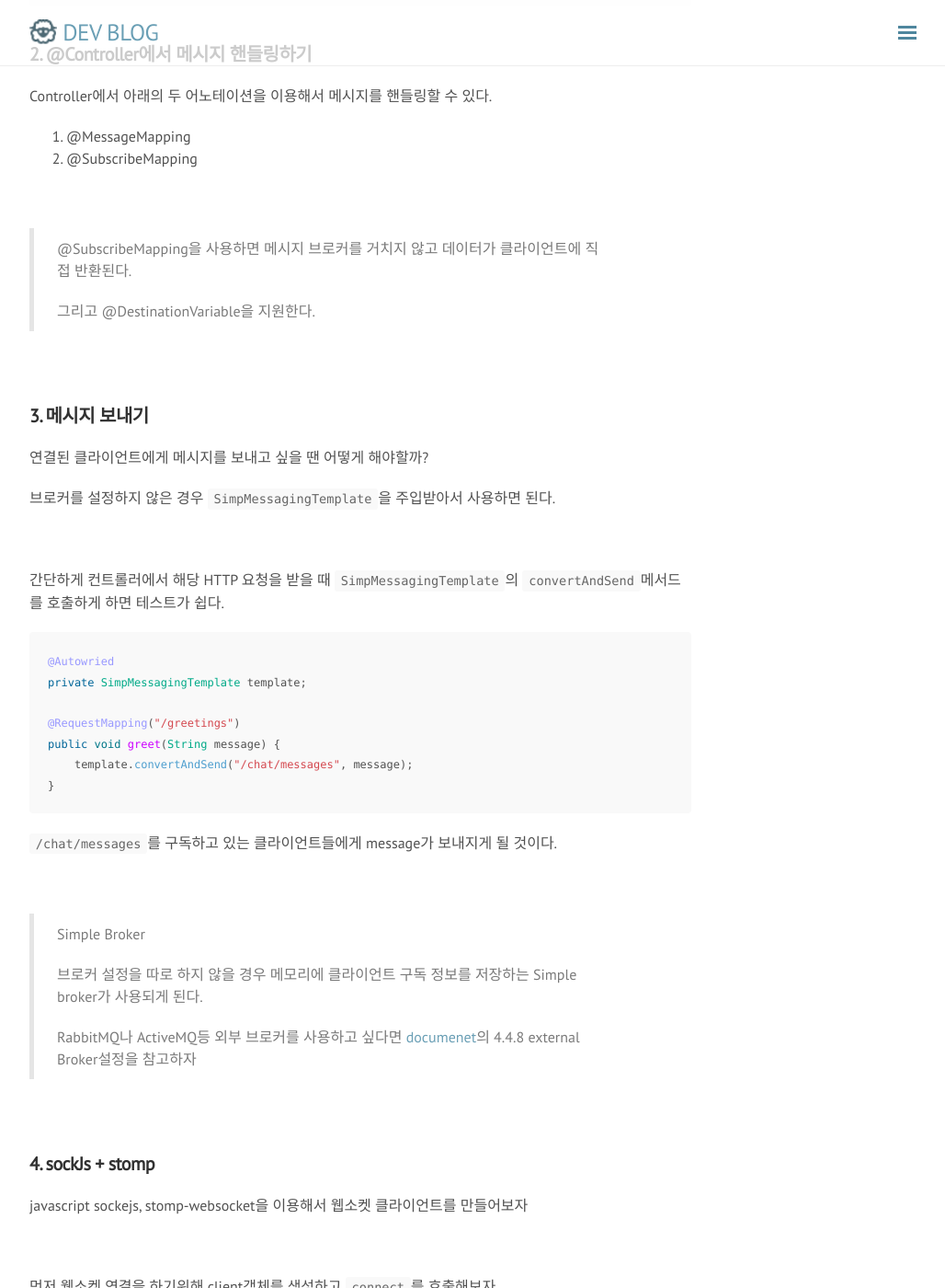
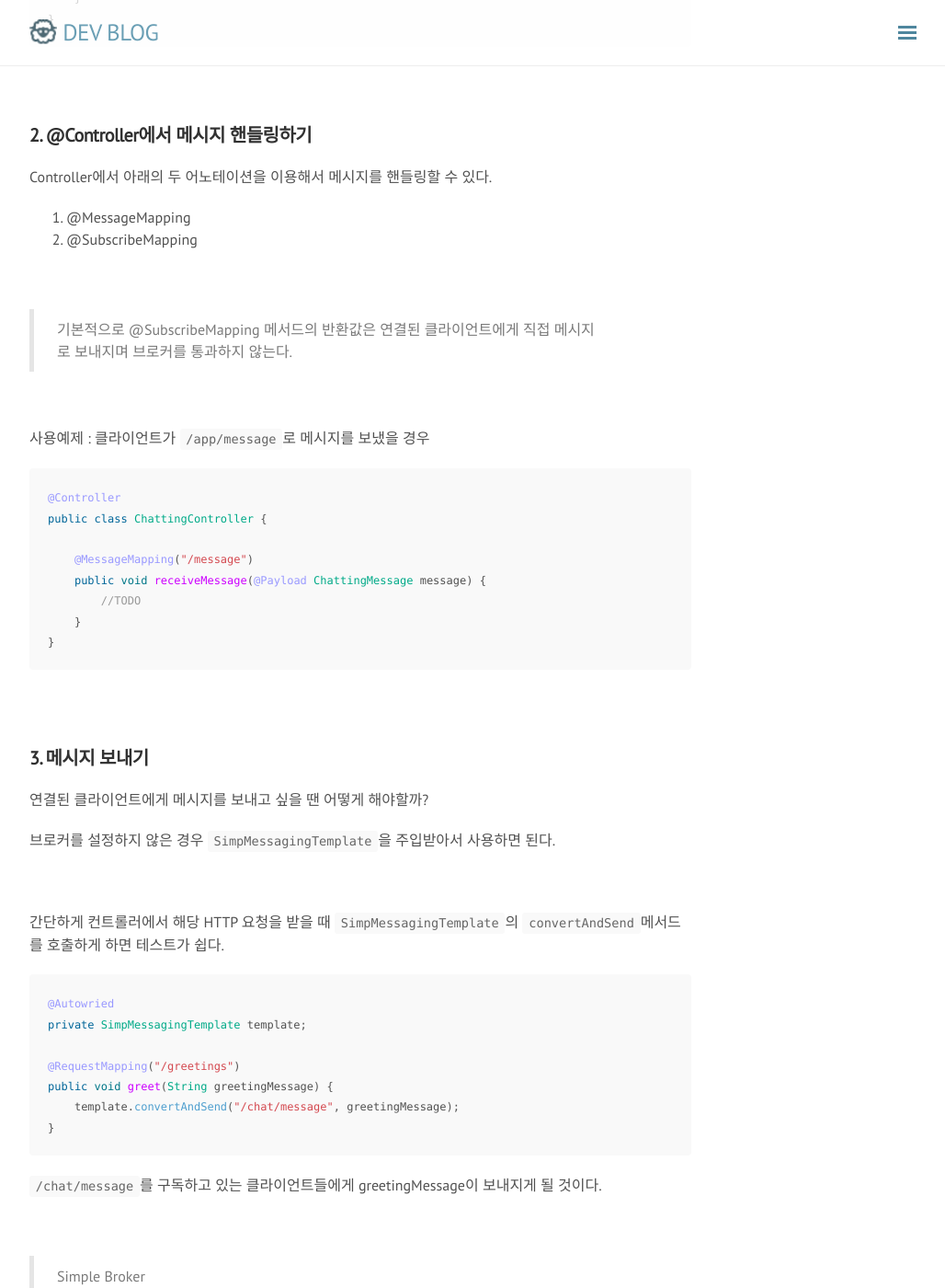
Before and after one commit to rmcodestar/rmcodestar.github.io, a Jekyll site: the page built from _posts/2019-02-11-spring-websocket.md, in a window 1280 px wide and 1400 px high, scrolled down 2899 px. Shown: the whole window at 92% size, without its empty margins (248-1276 px from the left). Built offline with Jekyll 4.4.1, drawn with Linux system fonts in a browser that asks for light colours; nearby versions of some CDN libraries; comment, search, counter and statistics services are not loaded.

Commit message:
Update 2019-02-11-spring-websocket.md

````diff
--- a/_posts/2019-02-11-spring-websocket.md
+++ b/_posts/2019-02-11-spring-websocket.md
@@ -100,7 +100,7 @@ registry.enableSimpleBroker("/chat", "/participants");
 
 `ApplicationDestinationPrefixes`를 지정하면 대상 헤더가 시작되는 STOMP 메시지는 해당 클래스의 메서드로 라우팅된다.
 
-
+<br>
 
 예를 들어 클라이언트가 SEND 프레임을 다음과 같이 보낼 때
 
@@ -127,7 +127,7 @@ public class ChattingController {
 }
 ```
 
-
+<br>
 
 ## 2. @Controller에서 메시지 핸들링하기
 
@@ -138,9 +138,22 @@ Controller에서 아래의 두 어노테이션을 이용해서 메시지를 핸
 
 <br>
 
-> @SubscribeMapping을 사용하면 메시지 브로커를 거치지 않고 데이터가 클라이언트에 직접 반환된다.
->
-> 그리고 @DestinationVariable을 지원한다.
+> 기본적으로 @SubscribeMapping 메서드의 반환값은 연결된 클라이언트에게 직접 메시지로 보내지며 브로커를 통과하지 않는다.
+
+<br>
+
+사용예제 : 클라이언트가 `/app/message`로 메시지를 보냈을 경우
+
+```java
+@Controller
+public class ChattingController {
+
+    @MessageMapping("/message")
+    public void receiveMessage(@Payload ChattingMessage message) {
+        //TODO
+    }
+}
+```
 
 <br>
 
@@ -159,12 +172,12 @@ Controller에서 아래의 두 어노테이션을 이용해서 메시지를 핸
 private SimpMessagingTemplate template;
 
 @RequestMapping("/greetings")
-public void greet(String message) {
-    template.convertAndSend("/chat/messages", message);
+public void greet(String greetingMessage) {
+    template.convertAndSend("/chat/message", greetingMessage);
 }
 ```
 
-`/chat/messages`를 구독하고 있는 클라이언트들에게 message가 보내지게 될 것이다.
+`/chat/message`를 구독하고 있는 클라이언트들에게 greetingMessage이 보내지게 될 것이다.
 
 <br>
 
````
